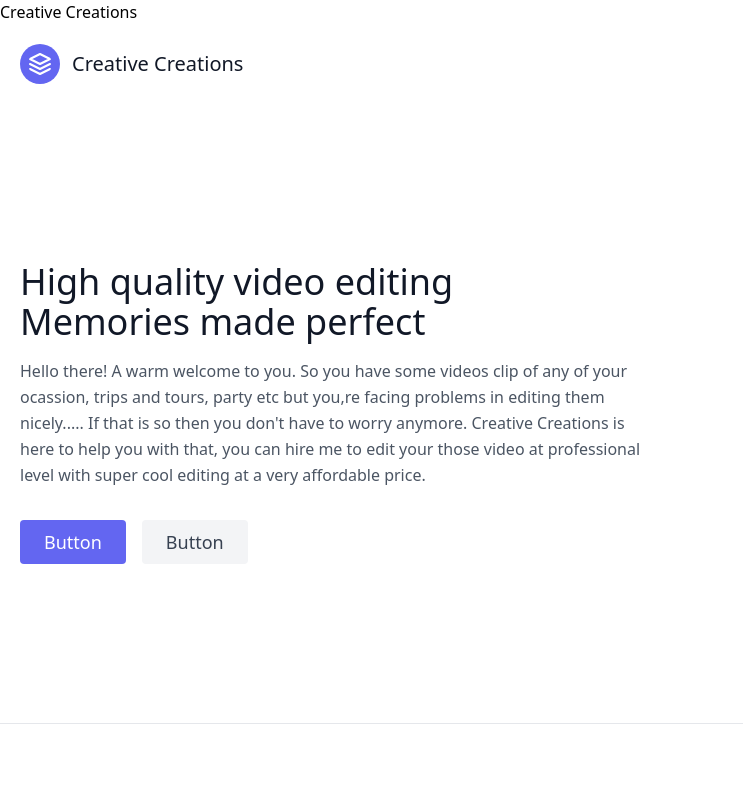
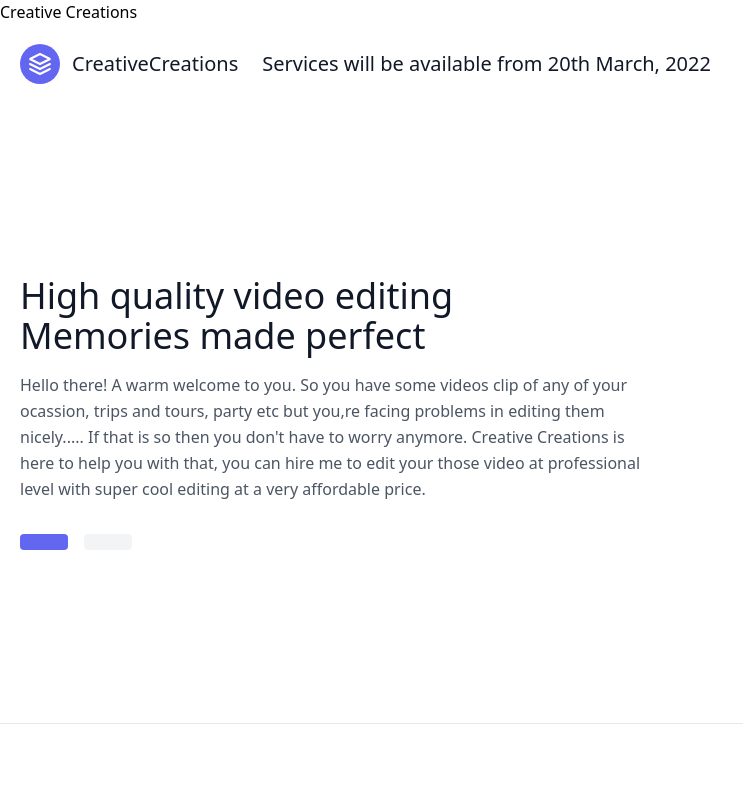
Before and after one commit to CreativeCreations-Edits/CreativeCreations.com, a plain HTML site: page index.html in a window 1280 px wide. Shown: the top 800 px of the page, 0-743 px from the left. Drawn offline with nearby package versions, Linux system fonts and the light colour scheme.

Commit message:
Update index.html

```diff
--- a/index.html
+++ b/index.html
@@ -14,7 +14,9 @@
             <svg xmlns="http://www.w3.org/2000/svg" fill="none" stroke="currentColor" stroke-linecap="round" stroke-linejoin="round" stroke-width="2" class="w-10 h-10 text-white p-2 bg-indigo-500 rounded-full" viewBox="0 0 24 24">
               <path d="M12 2L2 7l10 5 10-5-10-5zM2 17l10 5 10-5M2 12l10 5 10-5"></path>
             </svg>
-            <span class="ml-3 text-xl">Creative Creations</span>
+            <span class="ml-3 text-xl">CreativeCreations</span>
+            <span class="ml-3 text-xl">    </span>
+            <span class="ml-3 text-xl">Services will be available from 20th March, 2022</span>
           </a>
           <nav class="md:ml-auto flex flex-wrap items-center text-base justify-center">
             <a class="mr-5 hover:text-gray-900">Home</a>
@@ -33,8 +35,8 @@
             <p class="mb-8 leading-relaxed">Hello there! A warm welcome to you. So you have some videos clip of any of your ocassion, trips and tours, party etc but you,re facing problems in editing them nicely.....
                 If that is so then you don't have to worry anymore. Creative Creations is here to help you with that, you can hire me to edit your those video at professional level with super cool editing at a very affordable price.</p>
             <div class="flex justify-center">
-              <button class="inline-flex text-white bg-indigo-500 border-0 py-2 px-6 focus:outline-none hover:bg-indigo-600 rounded text-lg">Button</button>
-              <button class="ml-4 inline-flex text-gray-700 bg-gray-100 border-0 py-2 px-6 focus:outline-none hover:bg-gray-200 rounded text-lg">Button</button>
+              <button class="inline-flex text-white bg-indigo-500 border-0 py-2 px-6 focus:outline-none hover:bg-indigo-600 rounded text-lg"></button>
+              <button class="ml-4 inline-flex text-gray-700 bg-gray-100 border-0 py-2 px-6 focus:outline-none hover:bg-gray-200 rounded text-lg"></button>
             </div>
           </div>
           <div class="lg:max-w-lg lg:w-full md:w-1/2 w-5/6">
```
